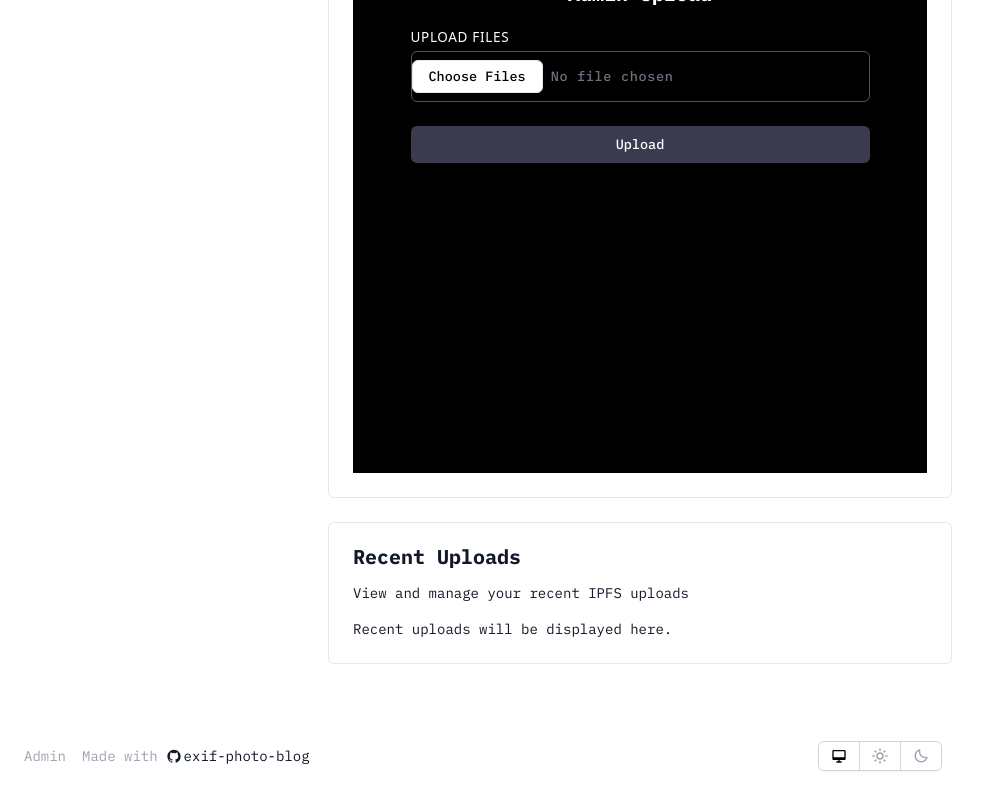
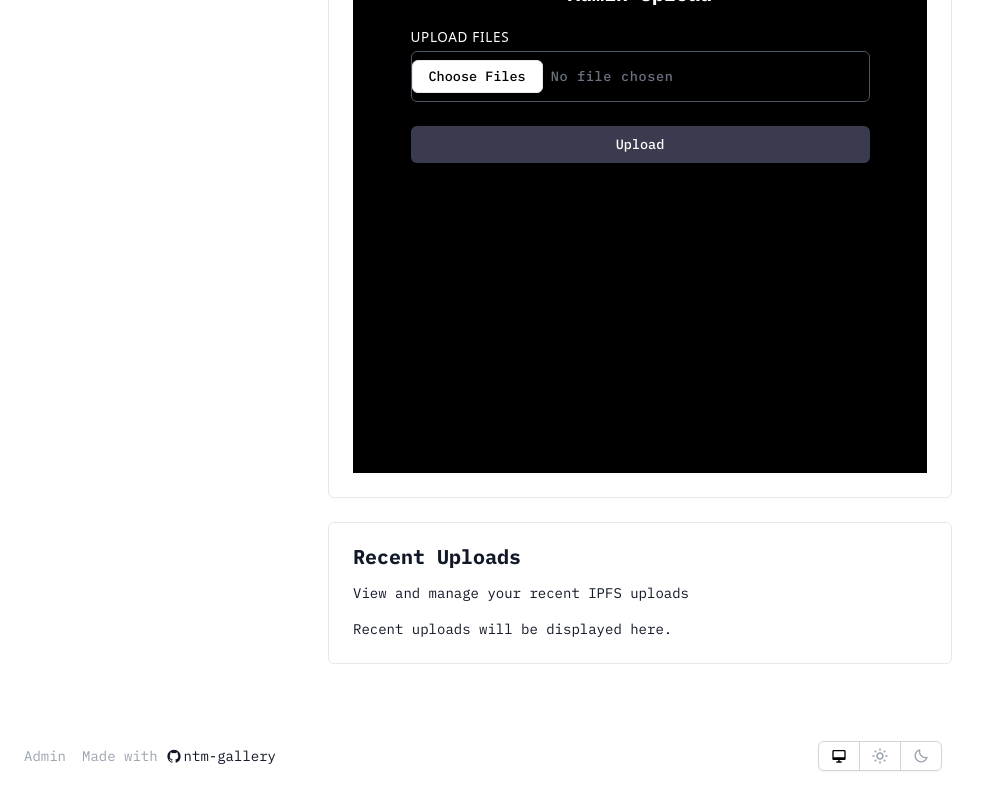
Before and after one commit to Non-territorial/ntm-gallery, a Next.js app: page /upload in a window 1280 px wide. Shown: the part 656-1456 px from the top of the page, without its empty margins (0-990 px from the left). Built offline with nearby package versions, Linux system fonts and the light colour scheme; no server answers; the database is empty.

Commit message:
updated names

```diff
--- a/src/app/template-url/route.tsx
+++ b/src/app/template-url/route.tsx
@@ -3,22 +3,22 @@ import { NextResponse } from 'next/server';
 
 const REQUIRE_ENV_VARS = false;
 
-const TITLE = 'Photo Blog';
-const DESCRIPTION = 'Store photos with original camera data';
-const REPO_TEAM = 'sambecker';
-const REPO_NAME = 'exif-photo-blog';
+const TITLE = 'NTM Gallery';
+const DESCRIPTION = 'Nonterritorial Marketplace';
+const REPO_TEAM = 'Nonterritorial';
+const REPO_NAME = 'ntm-gallery';
 
 export function GET() {
   const url = new URL('https://vercel.com/new/clone');
 
   url.searchParams.set('demo-title', TITLE);
   url.searchParams.set('demo-description', DESCRIPTION);
-  url.searchParams.set('demo-url', 'https://photos.sambecker.com');
+  url.searchParams.set('demo-url', 'https://ntm-gallery.xyz');
   url.searchParams.set('demo-description', DESCRIPTION);
   url.searchParams.set('demo-image', 'https://photos.sambecker.com/template-image-tight');
   url.searchParams.set('project-name', TITLE);
   url.searchParams.set('repository-name', REPO_NAME);
-  url.searchParams.set('repository-url', `https://github.com/${REPO_TEAM}/${REPO_NAME}`);
+  url.searchParams.set('repository-url', `https://github.com/Non-territorial/ntm-gallery.git`);
   url.searchParams.set('from', 'templates');
   url.searchParams.set('skippable-integrations', '1');
   if (REQUIRE_ENV_VARS) {
--- a/src/components/RepoLink.tsx
+++ b/src/components/RepoLink.tsx
@@ -9,7 +9,7 @@ export default function RepoLink() {
         Made with
       </span>
       <Link
-        href="http://github.com/sambecker/exif-photo-blog"
+        href="https://github.com/Non-territorial/ntm-gallery"
         target="_blank"
         className={clsx(
           'flex items-center gap-0.5',
@@ -21,7 +21,7 @@ export default function RepoLink() {
           size={16}
           className="translate-y-[0.5px] hidden xs:inline-block"
         />
-        exif-photo-blog
+        ntm-gallery
       </Link>
     </span>
   );
--- a/src/site/config.ts
+++ b/src/site/config.ts
@@ -11,7 +11,7 @@ export const SHOULD_DEBUG_SQL = false;
 
 export const SITE_TITLE =
   process.env.NEXT_PUBLIC_SITE_TITLE ||
-  'Photo Blog';
+  'NTM Gallery';
 
 // SOURCE
 export const VERCEL_COMMIT_MESSAGE =
```
Also changed, not shown: 1 other file (tests, documents, lock files or other folders).
